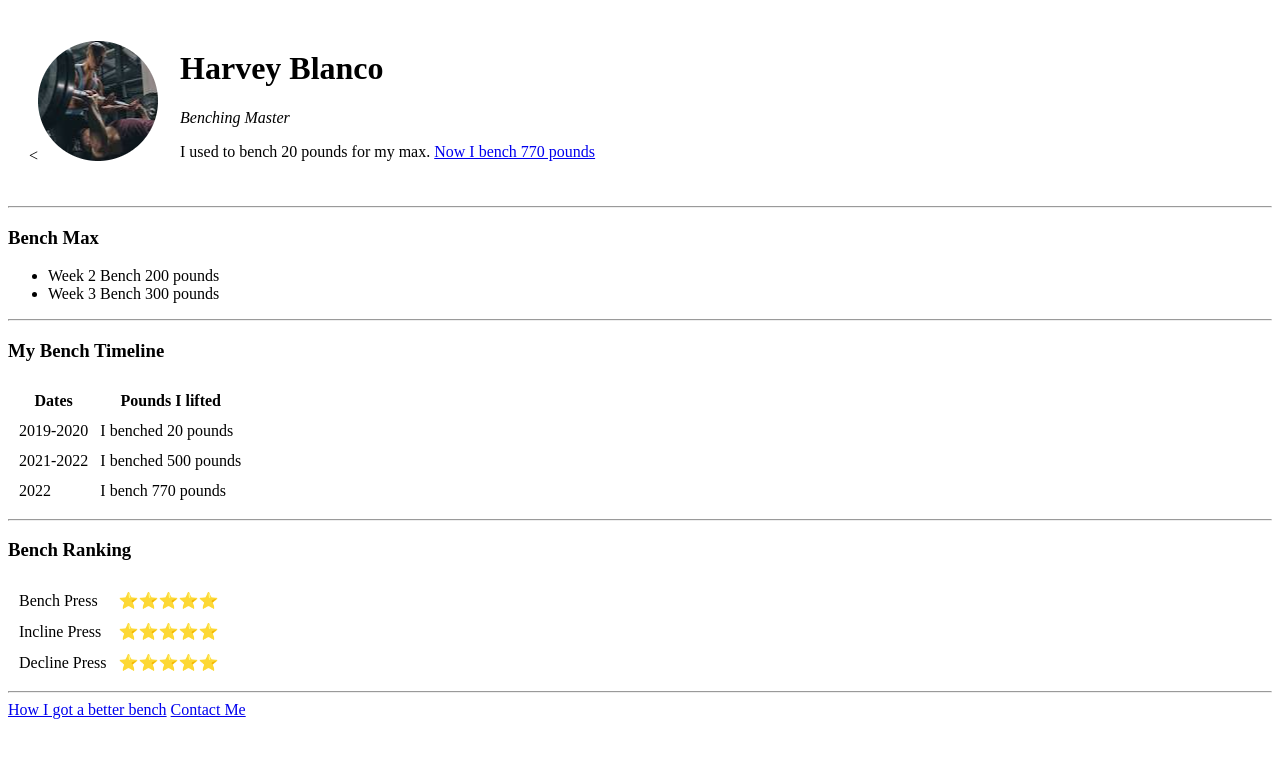
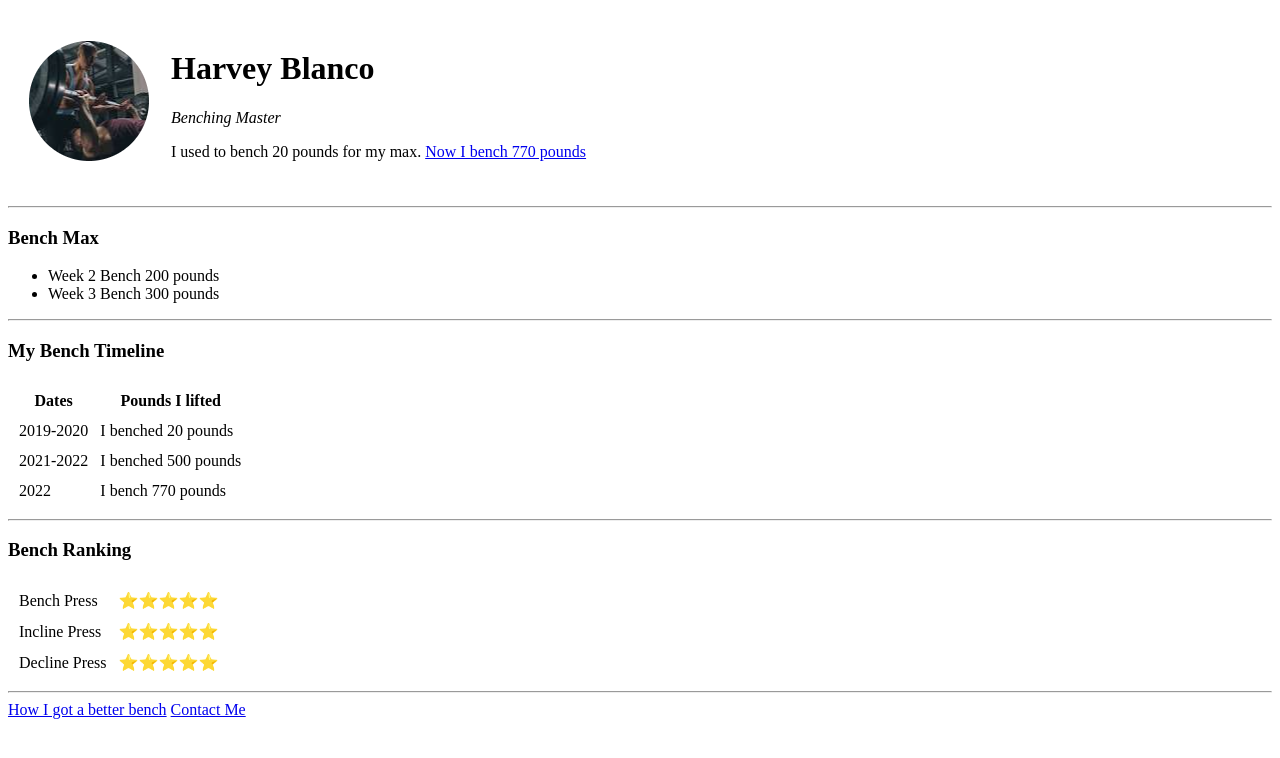
Before and after one commit to Harveyblanco/Blancofit, a plain HTML site: page index.html in a window 1280 px wide. Drawn offline with Linux system fonts and the light colour scheme.

Commit message:
fixed < near image

```diff
--- a/index.html
+++ b/index.html
@@ -10,7 +10,7 @@
   <table cellspacing="20">
     <tr>
       <td>
-        <<img src="images/profilepic.png" alt="Benching" </td>
+        <img src="images/profilepic.png" alt="Benching" </td>
       <td>
         <h1>Harvey Blanco</h1>
         <p><em>Benching Master</em></p>
```
